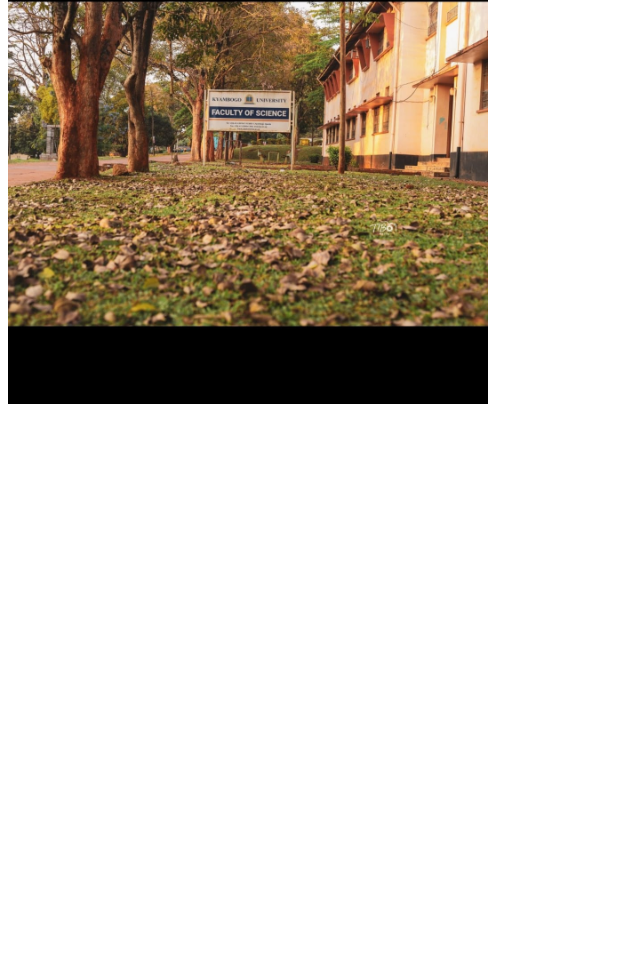
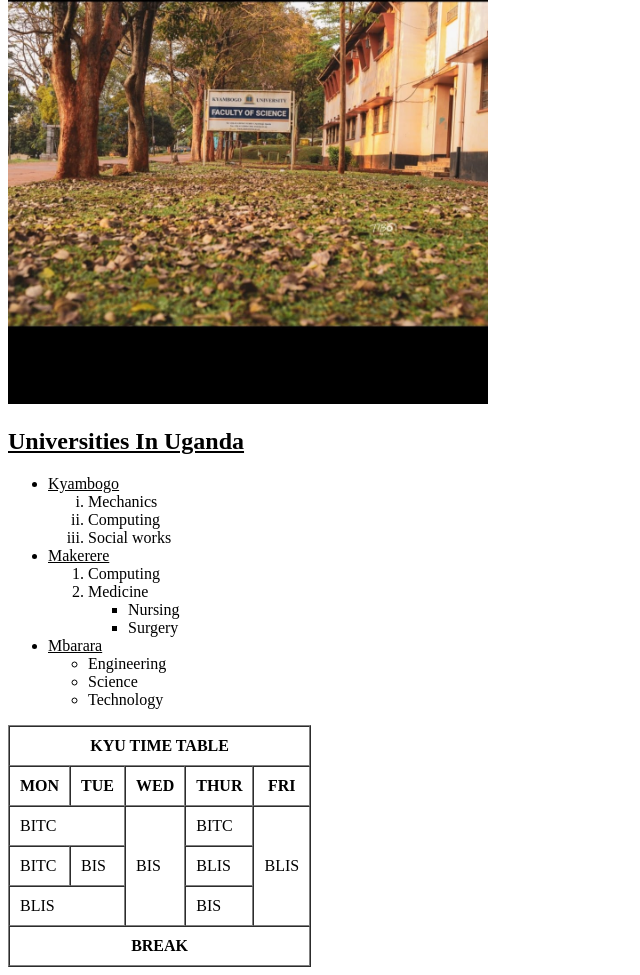
Before and after one commit to TiboOnesimusJoel/Tibo-Onesimus-Joel-Internet-Technologie, a plain HTML site: page index.html in a window 1280 px wide. Shown: the part 190-1165 px from the top of the page, without its empty margins (0-640 px from the left). Before the commit the page ends 800 px from the top, so only its background shows below. Drawn offline with Linux system fonts and the light colour scheme.

Commit message:
Update index.html

```diff
--- a/index.html
+++ b/index.html
@@ -14,6 +14,76 @@
 
     <img src = "WhatsApp Image 2026-03-03 at 14.03.39.jpeg" alt="picture of Kyambogo Computer Faculty" width="480">
 
+    <h2><u>Universities In Uganda</u></h2>
+<ul>
+<li><u>Kyambogo</u>
+<ol type="i">
+<li>Mechanics</li>
+<li>Computing</li>
+<li>Social works</li>
+</ol></li>
+
+<li><u>Makerere</u>
+<ol>
+<li>Computing</li>
+<li>Medicine
+<ul>
+<li>Nursing</li>
+<li>Surgery</li>
+</ul>
+</li>
+</ol>
+</li>
+
+<li><u>Mbarara</u>
+<ul>
+<li>Engineering</li>
+<li>Science</li>
+<li>Technology</li>
+</ul></li>
+</ul>
+
+<table border="1" cellspacing="0" cellpadding="10">
+
+<tr>
+<th colspan="5">KYU TIME TABLE</th>
+</tr>
+
+<tr>
+<th>MON</th>
+<th>TUE</th>
+<th>WED</th>
+<th>THUR</th>
+<th>FRI</th>
+</tr>
+
+<tr>
+<td colspan="2">BITC</td>
+<td rowspan="3">BIS</td>
+<td>BITC</td>
+<td rowspan="3">BLIS</td>
+</tr>
+
+<tr>
+<td>BITC</td>
+<td>BIS</td>
+<td>BLIS</td>
+</tr>
+
+<tr>
+<td colspan="2">BLIS</td>
+<td>BIS</td>
+</tr>
+
+<tr>
+<th colspan="5">BREAK</th>
+</tr>
+</table>
+
+</body>
+
+
+
 </body>
 
 </html>
```
